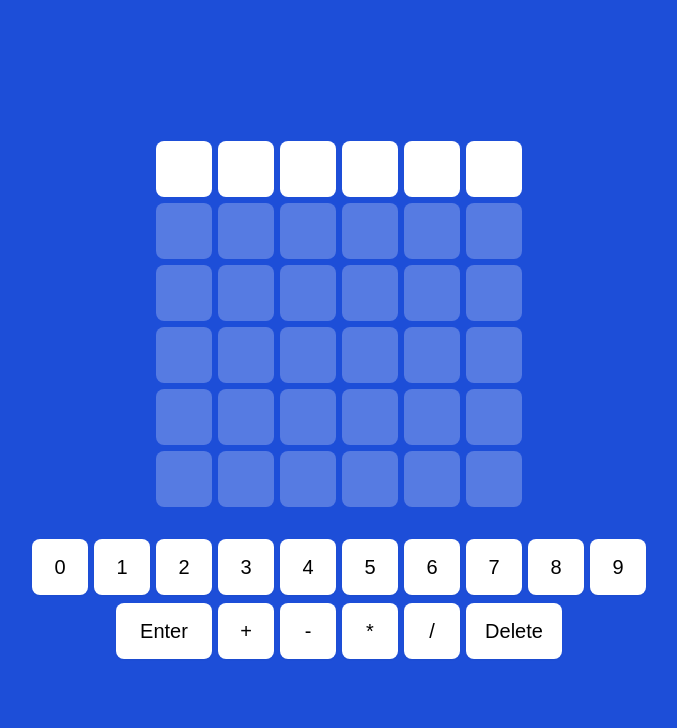
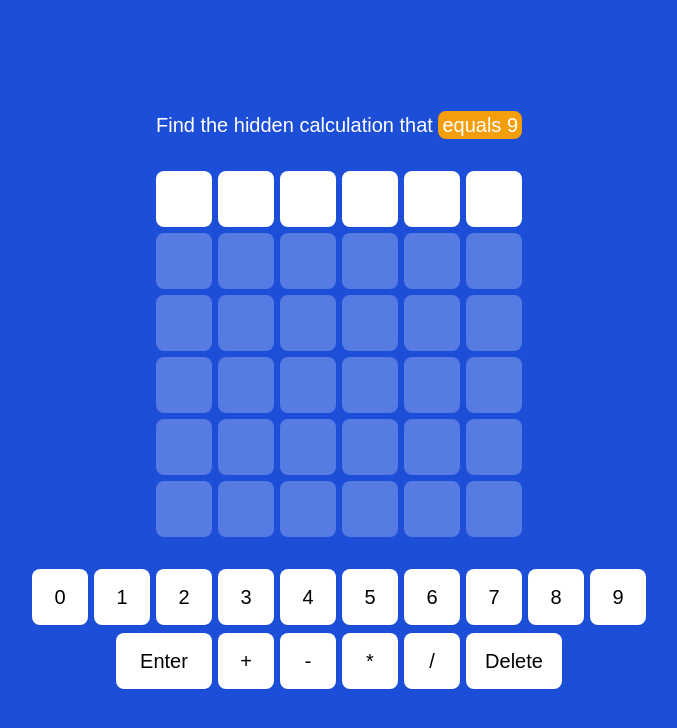
Before and after one commit to ddanielcruz/mathler, a React (Vite) app: page / in a window 1280 px wide. Shown: the top 728 px of the page, without its empty margins (301-978 px from the left). Built offline with nearby package versions, Linux system fonts and the light colour scheme.

Commit message:
feat: show expected equation result

```diff
--- a/src/components/game/game.tsx
+++ b/src/components/game/game.tsx
@@ -1,9 +1,18 @@
+import { useGame } from '@/contexts/game';
+
 import { Guesses } from './guesses';
 import { Keyboard } from './keyboard';
 
 export function Game() {
+  const { equationResult } = useGame();
+
   return (
     <div className="flex flex-col items-center gap-8">
+      <h2 className="text-center text-xl font-medium text-white">
+        Find the hidden calculation that{' '}
+        <div className="inline-flex rounded-lg bg-amber-500 px-1">equals {equationResult}</div>
+      </h2>
+
       <Guesses />
       <Keyboard />
     </div>
```
